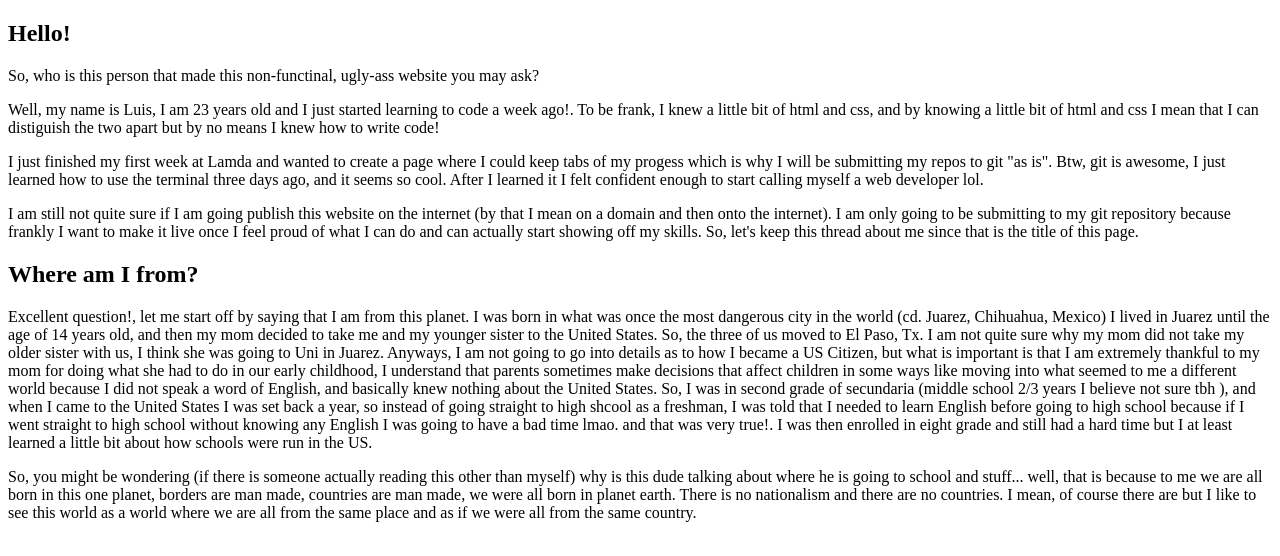
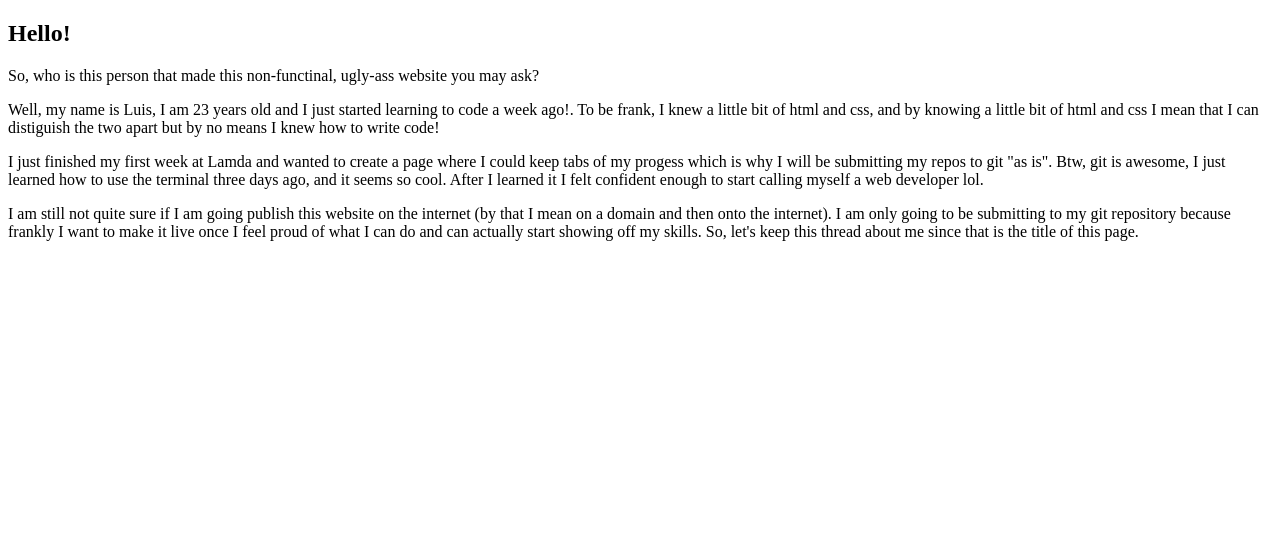
Before and after one commit to DatBoiLuiskrrt/blog, a plain HTML site: page aboutMe.html in a window 1280 px wide. Drawn offline with Linux system fonts and the light colour scheme.

```diff
--- a/aboutMe.html
+++ b/aboutMe.html
@@ -19,22 +19,8 @@
         <p>I just finished my first week at Lamda and wanted to create a page where I could keep tabs of my progess which is why I will be submitting
             my repos to git "as is". Btw, git is awesome, I just learned how to use the terminal three days ago, and it seems so cool. After I learned it I felt confident enough to start calling myself a web developer lol.</p>
             <p> I am still not quite sure if I am going publish this website on the internet (by that I mean on a domain and then onto the internet). I am only going to be submitting to my git repository because frankly I want to make it live once I feel proud of what I can do and can actually start showing off my skills.
-                So, let's keep this thread about me since that is the title of this page.
-            </p>
-            <h2>Where am I from?</h2>
-            <p>Excellent question!, let me start off by saying that I am from this planet. I was born in what was once the most dangerous city in the world (cd. Juarez, Chihuahua, Mexico)
-                I lived in Juarez until the age of 14 years old, and then my mom decided to take me and my younger sister to the United States. So, the three of us moved to El Paso, Tx.
-                I am not quite sure why my mom did not take my older sister with us, I think she was going to Uni in Juarez. Anyways,
-                I am not going to go into details as to how I became a US Citizen, but what is important is that I am extremely thankful to my mom for
-                doing what she had to do in our early childhood, I understand that parents sometimes make decisions that affect children in some ways like moving into what seemed to me a different world because I did not speak a word of English, and basically knew nothing about the United States.
-                So, I was in second grade of secundaria (middle school 2/3 years I believe not sure tbh ), and when I came to the United States I was set back a year, so instead of going straight to high shcool as a freshman, I was told that
-                I needed to learn English before going to high school because if I went straight to high school without knowing any English I was going to have a bad time lmao.
-                and that was very true!. I was then enrolled in eight grade and still had a hard time but I at least learned a little bit about how schools were run in the US.</p>
-                <p> So, you might be wondering (if there is someone actually reading this other than myself) why is this dude talking about where he is going to school and stuff... well, that is because
-                    to me we are all born in this one planet, borders are man made, countries are man made, we were all born in planet earth. There is no nationalism and there are no countries. I mean, of course there are but I like to see this world as a world where we are all from the same place
-                    and as if we were all from the same country.</p>
+                So, let's keep this thread about me since that is the title of this page. </p>
 
-            </p>
 
 
         <script src="" async defer></script>
```
